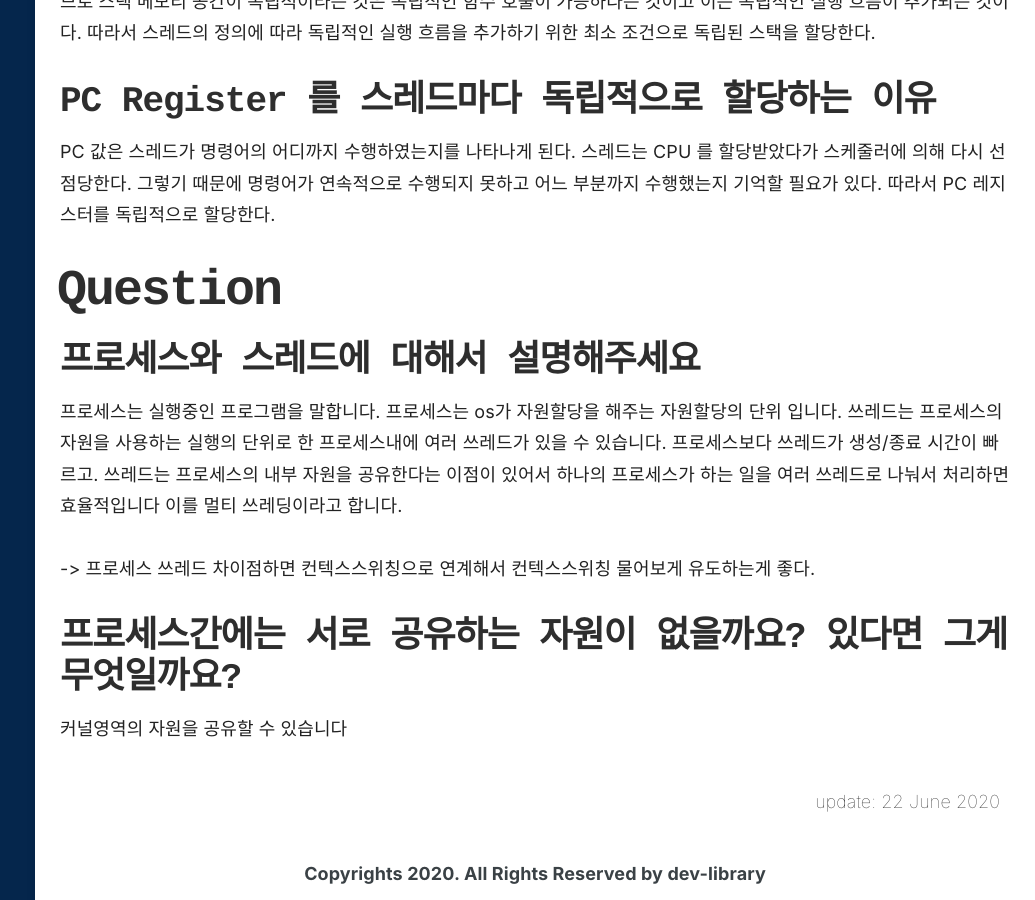
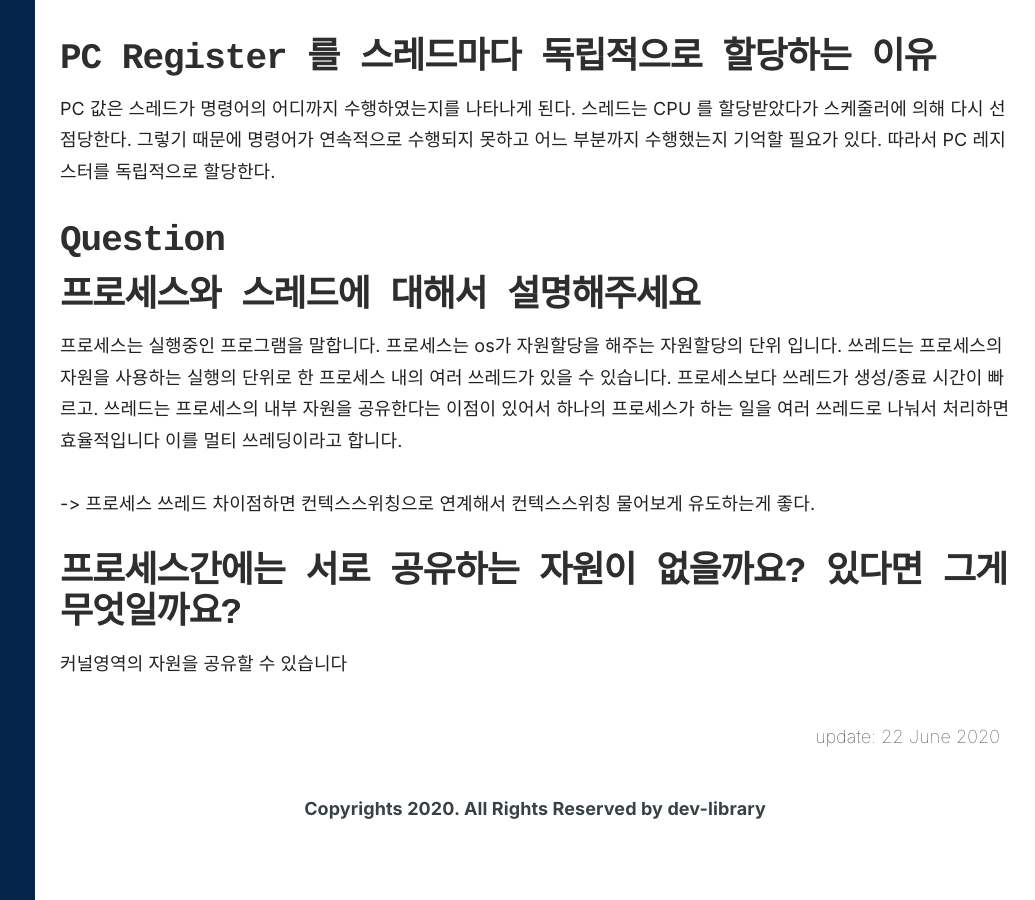
Before and after one commit to doorisopen/record, a Jekyll site: the page built from _docs/OperatingSystem/process_thread.md, in a window 1280 px wide and 900 px high, scrolled down 1481 px. Shown: the whole window, without its empty margins (245-1280 px from the left). Built offline with Jekyll 4.4.1, drawn with Linux system fonts in a browser that asks for light colours; nearby versions of some CDN libraries; some web fonts are replaced; comment, search, counter and statistics services are not loaded; some of the changed text lies outside the part shown.

```diff
--- a/_docs/OperatingSystem/process_thread.md
+++ b/_docs/OperatingSystem/process_thread.md
@@ -31,7 +31,7 @@ order: 2
 * __어카운팅 정보 :__ 사용된 CPU 시간, 시간제한, 계정번호 등
 
 
-# 쓰레드
+## 쓰레드
 쓰레드는 프로세스 내에서 프로세스의 자원을 가지고 실제로 일하는 "일꾼"과 같으며 각 쓰레드는 독자적인 Stack 메모리를 갖고 그 외의 자원(메모리)는 프로세스 내에서 공유하게 된다.
 
 ## 스택을 스레드마다 독립적으로 할당하는 이유
@@ -40,9 +40,9 @@ order: 2
 ## PC Register 를 스레드마다 독립적으로 할당하는 이유
 PC 값은 스레드가 명령어의 어디까지 수행하였는지를 나타나게 된다. 스레드는 CPU 를 할당받았다가 스케줄러에 의해 다시 선점당한다. 그렇기 때문에 명령어가 연속적으로 수행되지 못하고 어느 부분까지 수행했는지 기억할 필요가 있다. 따라서 PC 레지스터를 독립적으로 할당한다.
 
-# Question
+## Question
 ## 프로세스와 스레드에 대해서 설명해주세요
-프로세스는 실행중인 프로그램을 말합니다. 프로세스는 os가 자원할당을 해주는 자원할당의 단위 입니다. 쓰레드는 프로세스의 자원을 사용하는 실행의 단위로 한 프로세스내에 여러 쓰레드가 있을 수 있습니다. 프로세스보다 쓰레드가 생성/종료 시간이 빠르고. 쓰레드는 프로세스의 내부 자원을 공유한다는 이점이 있어서 하나의 프로세스가 하는 일을 여러 쓰레드로 나눠서 처리하면 효율적입니다 이를 멀티 쓰레딩이라고 합니다.
+프로세스는 실행중인 프로그램을 말합니다. 프로세스는 os가 자원할당을 해주는 자원할당의 단위 입니다. 쓰레드는 프로세스의 자원을 사용하는 실행의 단위로 한 프로세스 내의 여러 쓰레드가 있을 수 있습니다. 프로세스보다 쓰레드가 생성/종료 시간이 빠르고. 쓰레드는 프로세스의 내부 자원을 공유한다는 이점이 있어서 하나의 프로세스가 하는 일을 여러 쓰레드로 나눠서 처리하면 효율적입니다 이를 멀티 쓰레딩이라고 합니다.
 
 -> 프로세스 쓰레드 차이점하면 컨텍스스위칭으로 연계해서 컨텍스스위칭 물어보게 유도하는게 좋다.
 
```
Also changed, not shown: other parts of _docs/OperatingSystem/process_thread.md (+2 -2 lines).
